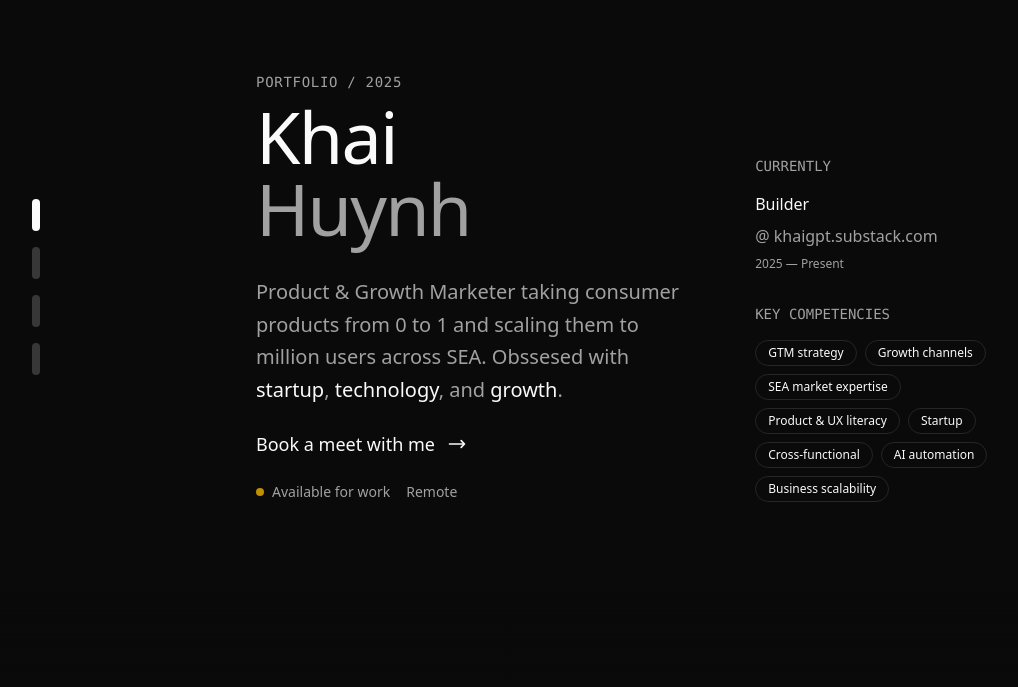
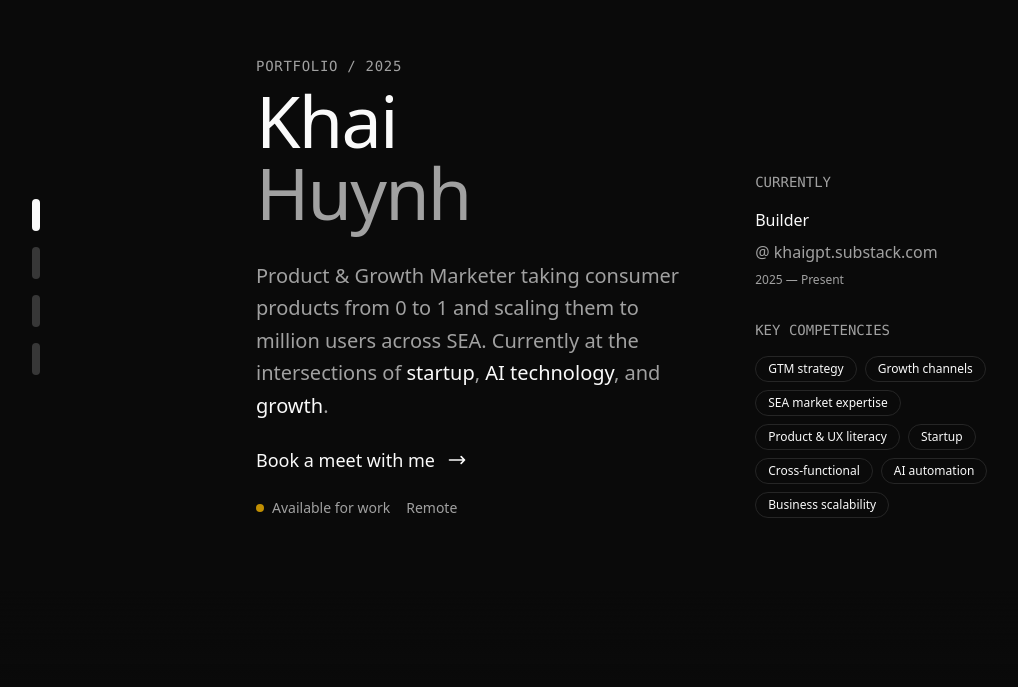
Before and after one commit to KhaiGPT/khaigpt-portfolio, a Next.js app: page / in a window 1280 px wide. Shown: the part 113-800 px from the top of the page, without its empty margins (0-1018 px from the left). Built offline with nearby package versions, Linux system fonts and the light colour scheme.

Commit message:
chore: sync main changes to khaigpt-portfolio
Update all files and assets from main branch.

#VERCEL_SKIP

Co-authored-by: Khai <204661255+KhaiGPT@users.noreply.github.com>

```diff
--- a/app/page.tsx
+++ b/app/page.tsx
@@ -72,8 +72,8 @@ export default function Home() {
 
               <div className="space-y-6 max-w-md">
                 <p className="text-lg sm:text-xl text-muted-foreground leading-relaxed">
-                  Product & Growth Marketer taking consumer products from 0 to 1 and scaling them to million users across SEA. Obssesed with
-                  <span className="text-foreground"> startup</span>,<span className="text-foreground"> technology</span>,
+                  Product & Growth Marketer taking consumer products from 0 to 1 and scaling them to million users across SEA. Currently at the intersections of
+                  <span className="text-foreground"> startup</span>,<span className="text-foreground"> AI technology</span>,
                   and
                   <span className="text-foreground"> growth</span>.
                 </p>
```
